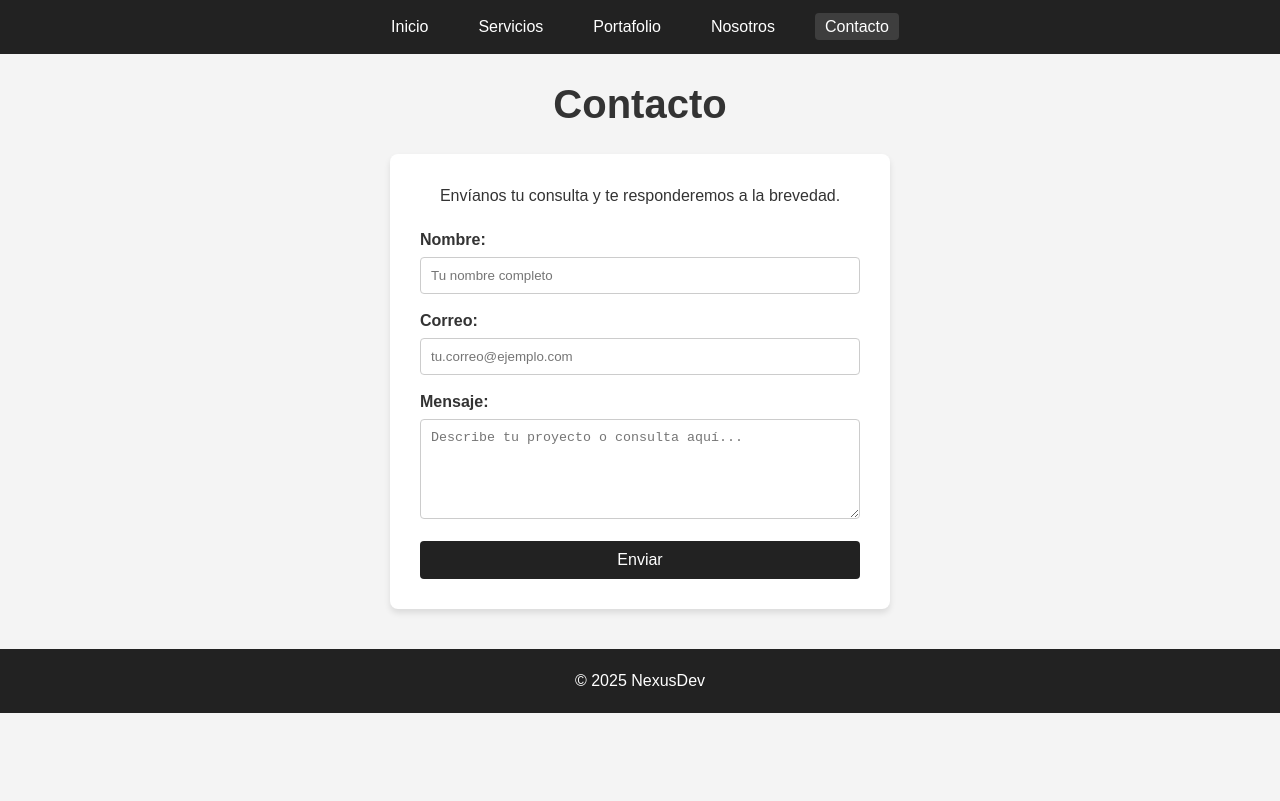
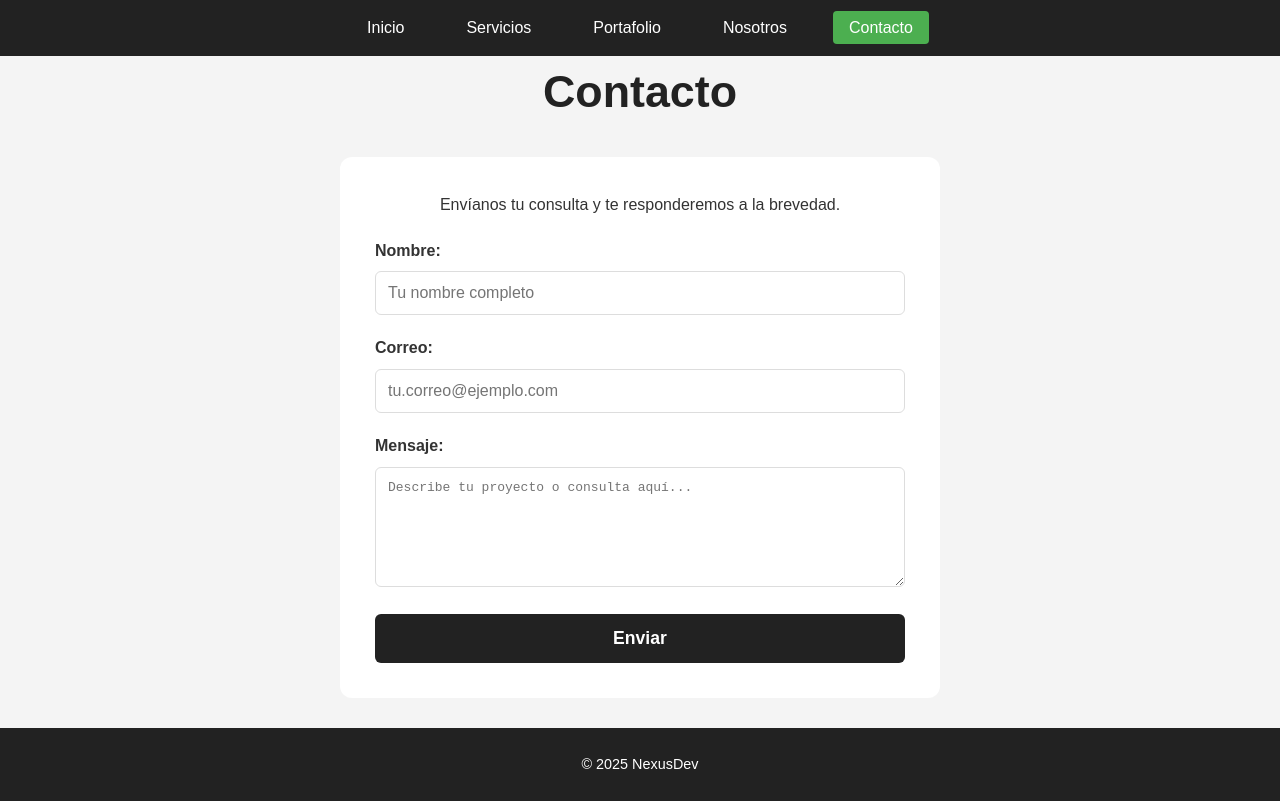
Before and after one commit to Nerhan/Laboratorio10IDWeb, a plain HTML site: page contacto.html in a window 1280 px wide. Drawn offline with Linux system fonts and the light colour scheme.

Commit message:
Commit 2: Tarea

```diff
--- a/contacto.html
+++ b/contacto.html
@@ -7,7 +7,6 @@
     <link rel="stylesheet" href="styles.css">
 </head>
 <body>
-    <div class="sitio-web">
     <header class="encabezado-principal">
         <nav class="navegacion-principal">
             <div class="contenedor">
@@ -16,7 +15,7 @@
                     <li><a href="servicios.html">Servicios</a></li>
                     <li><a href="portafolio.html">Portafolio</a></li>
                     <li><a href="nosotros.html">Nosotros</a></li>
-                        <li><a href="contacto.html" class="activo">Contacto</a></li>
+                    <li><a href="contacto.html"  class="activo">Contacto</a></li>
                 </ul>
             </div>
         </nav>
@@ -48,8 +47,7 @@
     </main>
 
     <footer class="pie-pagina">
-            <p>&copy; 2025 NexusDev</p>
+            <p>© 2025 NexusDev</p>
     </footer>
-    </div>
 </body>
 </html>
--- a/styles.css
+++ b/styles.css
@@ -5,10 +5,13 @@
 }
 
 body {
-    font-family: Arial, sans-serif;
-    line-height: 1.5;
+    font-family: 'Arial', sans-serif;
+    line-height: 1.6;
     background-color: #f4f4f4;
     color: #333;
+    min-height: 100vh;
+    display: grid;
+    grid-template-rows: auto 1fr auto;
 }
 
 a {
@@ -16,21 +19,15 @@ a {
     color: inherit;
 }
 
-/*General*/
+/*CONTENEDOR PRINCIPAL*/
 .contenedor {
     width: 100%;
     max-width: 1200px;
     margin: 0 auto;
+    padding: 0 15px;
 }
 
-/* Estructura principal con Grid para el layout: header, main, footer */
-.sitio-web {
-    display: grid;
-    grid-template-rows: auto 1fr auto; /* header, contenido, footer */
-    min-height: 100%;
-}
-
-/*navegación*/
+/*NAVEGACIÓN*/
 .encabezado-principal {
     background-color: #222;
     color: white;
@@ -40,137 +37,164 @@ a {
     list-style: none;
     display: flex;
     justify-content: center;
+    flex-wrap: wrap;
     padding: 15px 0;
+    gap: 10px;
 }
 
 .navegacion-principal li {
-    margin: 0 15px;
+    margin: 0 10px;
 }
 
 .navegacion-principal a {
-    padding: 5px 10px;
-    transition: background-color 0.3s, color 0.3s;
+    color: white;
+    padding: 8px 16px;
+    border-radius: 4px;
+    font-weight: 500;
 }
 
 .navegacion-principal a:hover,
 .navegacion-principal .activo {
-    background-color: #3e3e3e;
-    border-radius: 4px;
+    background-color: #4CAF50;
+    color: white;
 }
 
-/*contenedor principal*/
+/*MAIN*/
 main {
-    padding: 20px 0;
+    padding: 40px 0;
 }
 
 h1 {
-    font-size: 2.5em;
+    font-size: 2.8em;
+    text-align: center;
     margin-bottom: 20px;
-    text-align: center;
+    color: #222;
 }
 
 h2 {
     font-size: 1.8em;
+    text-align: center;
     margin-bottom: 15px;
+    color: #444;
 }
 
+/*BLOQUES COMUNES*/
 .bloques-contenido {
-    display: flex;
-    flex-wrap: wrap;
-    justify-content: center;
+    display: grid;
+    grid-template-columns: repeat(auto-fit, minmax(250px, 1fr));
     gap: 20px;
-    margin-top: 20px;
+    margin-top: 30px;
 }
 
 .bloque {
     background-color: white;
-    padding: 20px;
-    border-radius: 5px;
-    box-shadow: 0 2px 5px rgba(0,0,0,0.1);
+    padding: 25px;
+    border-radius: 8px;
     text-align: center;
-    flex: 1 1 200px;
-    max-width: 250px;
 }
 
-/*pie de página*/
-.pie-pagina {
-    background-color: #222;
-    color: white;
-    text-align: center;
-    padding: 20px 0;
-    margin-top: auto;
+.bloque:hover {
+    transform: translateY(-5px);
+}
+
+.bloque h2 {
+    color: #4CAF50;
+    font-size: 1.5em;
+    margin-bottom: 10px;
 }
 
 /*INDEX*/
 .hero-index {
     background-color: #4CAF50;
     color: white;
-    padding: 50px 20px;
+    padding: 60px 20px;
     text-align: center;
+    border-radius: 0 0 50px 50px;
+    margin-bottom: 40px;
 }
 
 .hero-index h1 {
-    font-size: 3em;
-    margin-bottom: 10px;
+    font-size: 3.2em;
+    margin-bottom: 15px;
+    color: white;
 }
 
 .hero-index p {
-    font-size: 1.2em;
-    margin-bottom: 30px;
+    font-size: 1.3em;
+    max-width: 800px;
+    margin: 0 auto 30px;
 }
 
 .hero-caracteristicas {
     display: grid;
-    grid-template-columns: repeat(3, 1fr);
+    grid-template-columns: repeat(auto-fit, minmax(200px, 1fr));
     gap: 20px;
-    padding: 20px 0;
+    padding: 0 15px;
 }
 
 /*CONTACTO*/
 .formulario-contacto {
-    max-width: 500px;
-    margin: 20px auto;
+    max-width: 600px;
+    margin: 30px auto;
     background-color: white;
-    padding: 30px;
-    border-radius: 8px;
-    box-shadow: 0 4px 6px rgba(0,0,0,0.1);
+    padding: 35px;
+    border-radius: 12px;
 }
 
 .campo-formulario {
-    margin-bottom: 15px;
+    margin-bottom: 20px;
 }
 
 .campo-formulario label {
     display: block;
-    margin-bottom: 5px;
+    margin-bottom: 8px;
     font-weight: bold;
+    color: #333;
 }
 
 .campo-formulario input[type="text"],
 .campo-formulario input[type="email"],
 .campo-formulario textarea {
     width: 100%;
-    padding: 10px;
-    border: 1px solid #ccc;
-    border-radius: 4px;
+    padding: 12px;
+    border: 1px solid #ddd;
+    border-radius: 6px;
+    font-size: 1em;
+}
+
+.campo-formulario input:focus,
+.campo-formulario textarea:focus {
+    outline: none;
+    border-color: #4CAF50;
 }
 
 .campo-formulario textarea {
     resize: vertical;
-    min-height: 100px;
+    min-height: 120px;
 }
 
 .boton-enviar {
     display: block;
     width: 100%;
-    padding: 10px;
+    padding: 14px;
     background-color: #222;
     color: white;
     border: none;
-    border-radius: 4px;
-    font-size: 1em;
+    border-radius: 6px;
+    font-size: 1.1em;
+    font-weight: bold;
+    cursor: pointer;
 }
 
 .boton-enviar:hover {
     background-color: #4CAF50;
 }
+
+/*FOOTER*/
+.pie-pagina {
+    background-color: #222;
+    color: white;
+    text-align: center;
+    padding: 25px 0;
+    font-size: 0.9em;
+}
```
Also changed, not shown: index.html (+3 -3 lines), nosotros.html (+1 -4 lines), portafolio.html (+1 -3 lines), servicios.html (+1 -3 lines). Lines whose indentation alone changed are shown as unchanged.
